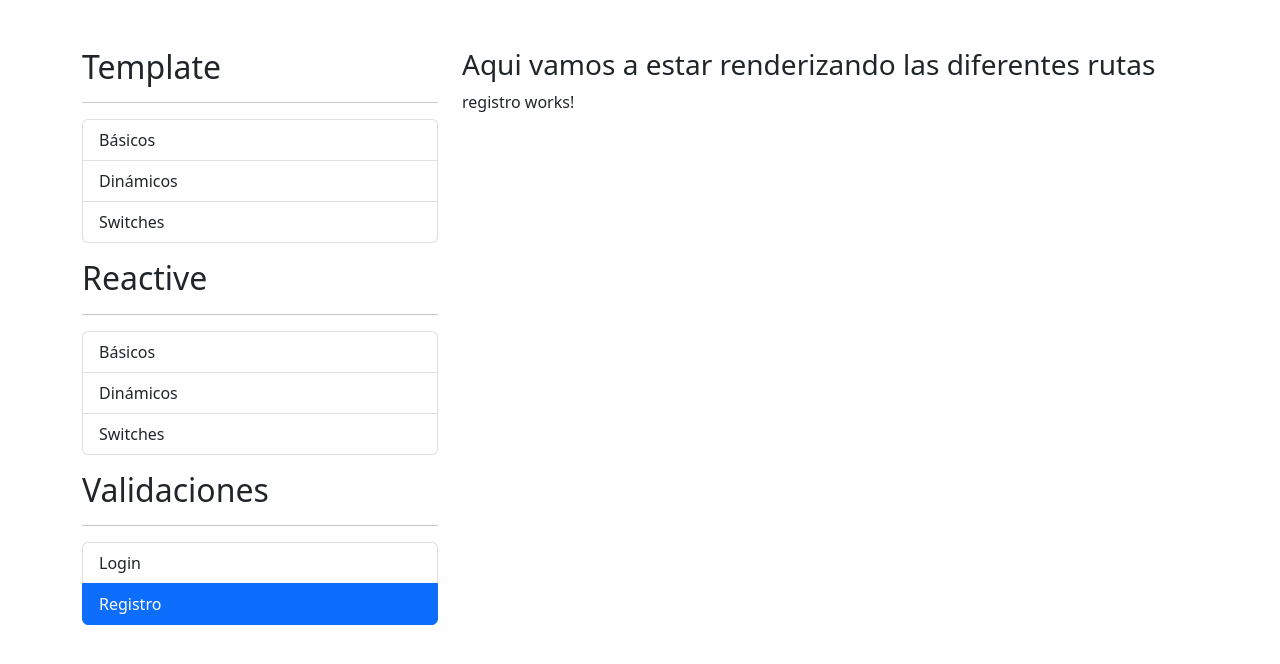
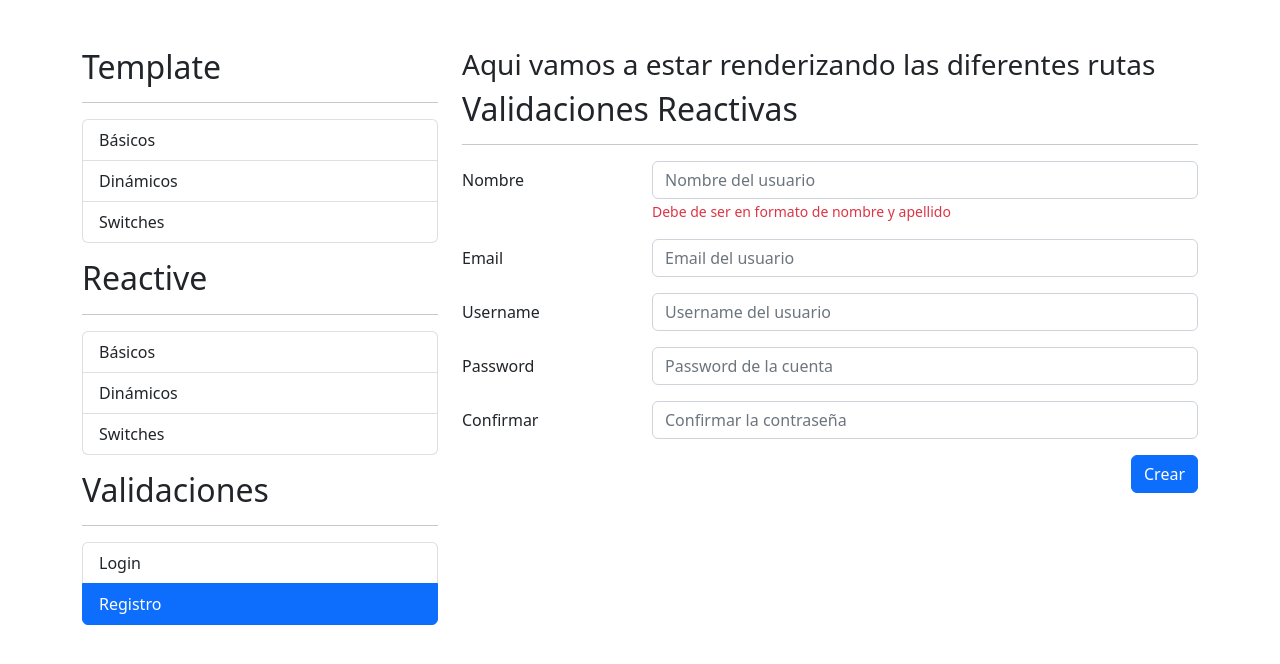
Before and after one commit to Ayilk/Formularios, an Angular app: page /auth/registro in a window 1280 px wide. Shown: the top 664 px of the page. Built offline with nearby package versions, Linux system fonts and the light colour scheme.

Commit message:
Diseño de la pagina de registro

```diff
--- a/src/app/auth/auth-routing.module.ts
+++ b/src/app/auth/auth-routing.module.ts
@@ -9,7 +9,7 @@ const routes: Routes = [
     children: [
       {path: 'login', component: LoginComponent},
       {path: 'registro', component: RegistroComponent},
-      {path: '**', redirectTo: 'login'}
+      {path: '**', redirectTo: 'registro'}
     ]
   }
 ];
--- a/src/app/auth/pages/registro/registro.component.html
+++ b/src/app/auth/pages/registro/registro.component.html
@@ -1 +1,75 @@
-<p>registro works!</p>
+<h2>Validaciones Reactivas</h2>
+<hr>
+
+<div class="row">
+    <div class="col">
+        <form autocomplete="off">
+
+            <!--Nombre-->
+            <div class="row mb-3">
+                <label class="col-sm-3 col-form-label">Nombre</label>
+                <div class="col-sm-9">
+                    <input type="text"
+                           class="form-control"
+                           placeholder="Nombre del usuario">
+                    <span class="form-text text-danger">
+                        Debe de ser en formato de nombre y apellido
+                    </span>
+                </div>
+            </div>
+
+            <!--Email-->
+            <div class="row mb-3">
+                <label class="col-sm-3 col-form-label">Email</label>
+                <div class="col-sm-9">
+                    <input type="email"
+                           class="form-control"
+                           placeholder="Email del usuario">
+
+                </div>
+            </div>
+
+            <!--Username-->
+            <div class="row mb-3">
+                <label class="col-sm-3 col-form-label">Username</label>
+                <div class="col-sm-9">
+                    <input type="text"
+                           class="form-control"
+                           placeholder="Username del usuario">
+
+                </div>
+            </div>
+
+            <!--Pasword-->
+            <div class="row mb-3">
+                <label class="col-sm-3 col-form-label">Password</label>
+                <div class="col-sm-9">
+                    <input type="password"
+                           class="form-control"
+                           placeholder="Password de la cuenta">
+
+                </div>
+            </div>
+
+             <!--Pasword 2-->
+             <div class="row mb-3">
+                <label class="col-sm-3 col-form-label">Confirmar</label>
+                <div class="col-sm-9">
+                    <input type="password"
+                           class="form-control"
+                           placeholder="Confirmar la contraseña">
+
+                </div>
+            </div>
+
+            <div class="row">
+                <div class="col">
+                    <button class="btn btn-primary float-end">
+                        Crear
+                    </button>
+                </div>
+            </div>
+
+        </form>
+    </div>
+</div>
```
